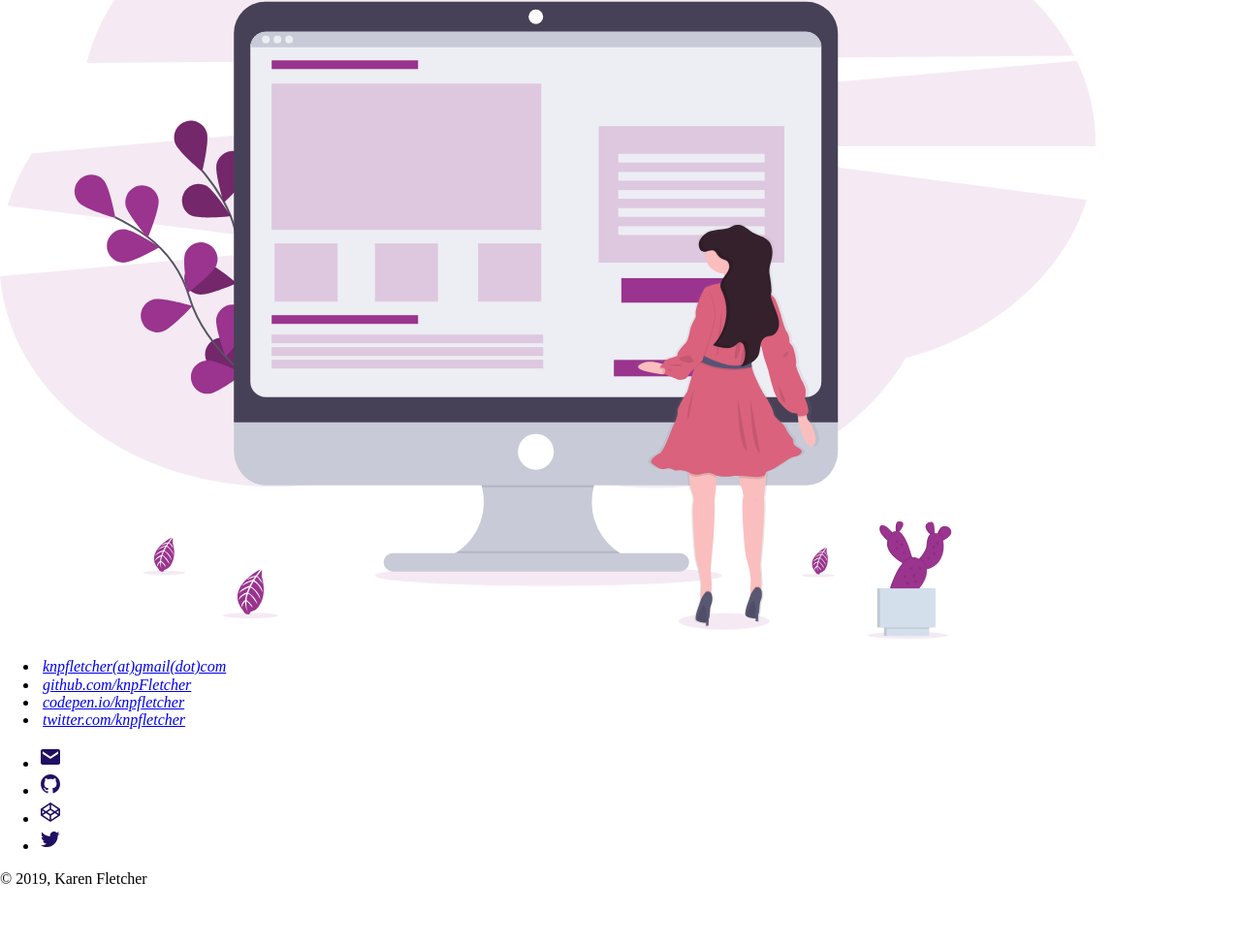
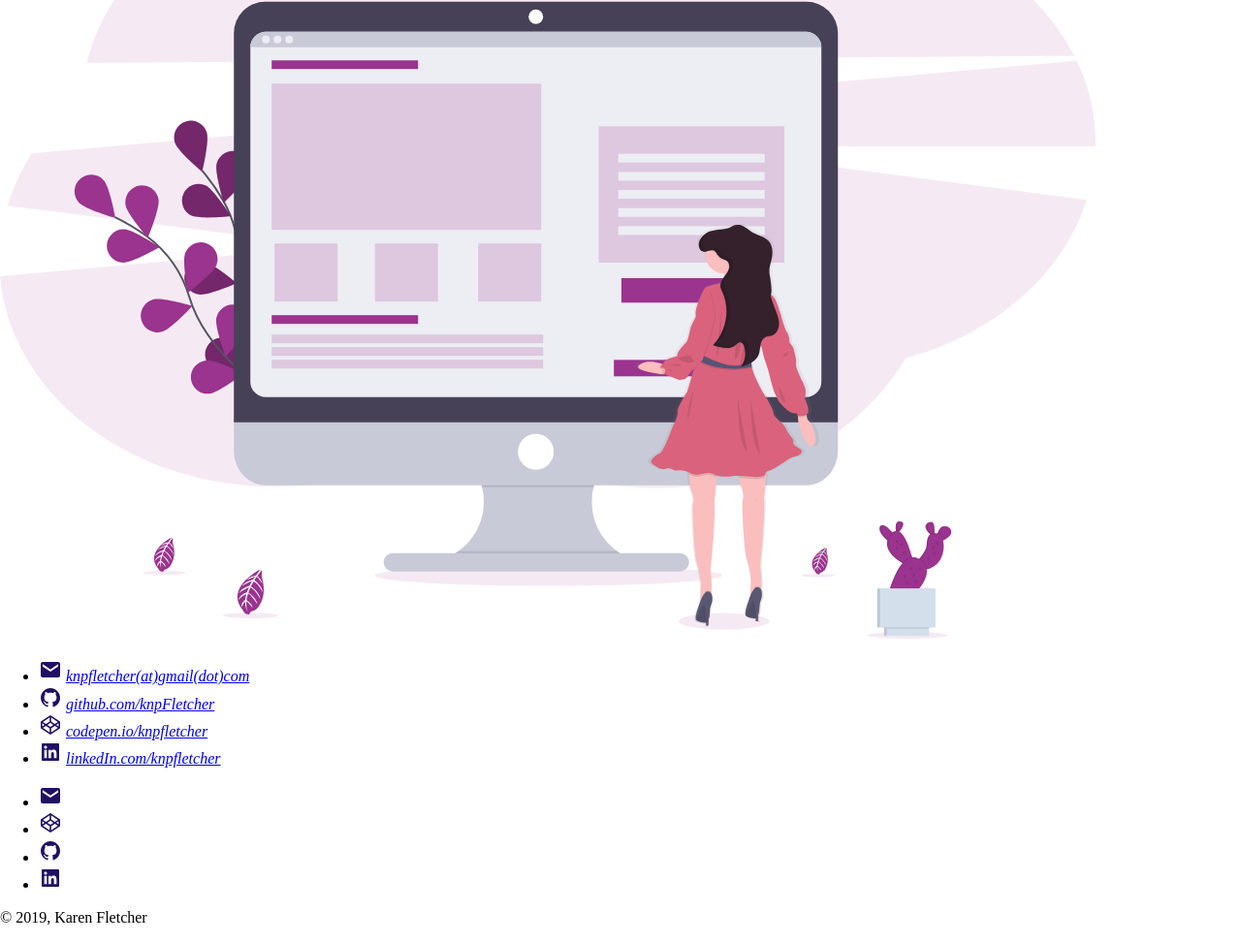
Before and after one commit to manveira/Portfolio-lina, a plain HTML site: page contact/contact.html in a window 1280 px wide. Shown: the part 328-1301 px from the top of the page at 97% size. Before the commit the page ends 1261 px from the top, so only its background shows below. Drawn offline with Linux system fonts and the light colour scheme; files that its build step writes are made by us from their sources.

Commit message:
Update contact for LinkedIn instead of Twitter

```diff
--- a/contact/contact.html
+++ b/contact/contact.html
@@ -41,17 +41,17 @@
     <address>
       <ul>
         <li class="social">
-          <img class="social__icon" src="img/social/bxs-envelope.svg" alt="">
+          <img class="social__icon" src="../img/social/bxs-envelope.svg" alt="">
           <a class="social__link" href="mailto:knpfletcher@gmail.com">knpfletcher(at)gmail(dot)com</a></li>
         <li class="social">
-          <img class="social__icon" src="img/social/bxl-github.svg" alt="">
+          <img class="social__icon" src="../img/social/bxl-github.svg" alt="">
           <a class="social__link" href="https://github.com/knpFletcher" target="_blank">github.com/knpFletcher</a></li>
         <li class="social">
-          <img class="social__icon" src="img/social/bxl-codepen.svg" alt="">
+          <img class="social__icon" src="../img/social/bxl-codepen.svg" alt="">
           <a class="social__link" href="https://codepen.io/knpfletcher" target="_blank">codepen.io/knpfletcher</a></li>
         <li class="social">
-          <img class="social__icon" src="img/social/bxl-twitter.svg" alt="">
-          <a class="social__link" href="https://twitter.com/knpfletcher" target="_blank">twitter.com/knpfletcher</a></li>
+          <img class="social__icon" src="../img/social/bxl-linkedin-square.svg" alt="">
+          <a class="social__link" href="https://www.linkedin.com/in/karen-n-fletcher/" target="_blank">linkedIn.com/knpfletcher</a></li>
       </ul>
     </address>
   </main>
@@ -63,14 +63,14 @@
           <a href="mailto:knpfletcher@gmail.com">
             <img class="social__icon" src="../img/social/bxs-envelope.svg" alt="Email"></a></li>
         <li class="social">
+          <a href="https://codepen.io/knpfletcher" target="_blank">
+            <img class="social__icon" src="../img/social/bxl-codepen.svg" alt="CodePen"></a></li>
+        <li class="social">
           <a href="https://github.com/knpFletcher" target="_blank">
             <img class="social__icon" src="../img/social/bxl-github.svg" alt="Github"></a></li>
         <li class="social">
-          <a href="https://codepen.io/knpfletcher" target="_blank">
-            <img class="social__icon" src="../img/social/bxl-codepen.svg" alt="CodePen"></a></li>
-        <li class="social">
-          <a href="https://twitter.com/knpfletcher" target="_blank">
-            <img class="social__icon" src="../img/social/bxl-twitter.svg" alt="Twitter"></a></li>
+          <a href="https://www.linkedin.com/in/karen-n-fletcher/" target="_blank">
+            <img class="social__icon" src="../img/social/bxl-linkedin-square.svg" alt="LinkedIn"></a></li>
       </ul>
     </address>
     <p class="copyright">&copy; <script>
```
Also changed, not shown: index.html (+5 -5 lines), volunteer/volunteer.html (+5 -5 lines), work/work.html (+5 -5 lines), img/social/bxl-linkedin-square.svg (added), img/social/bxl-twitter.svg (deleted).
